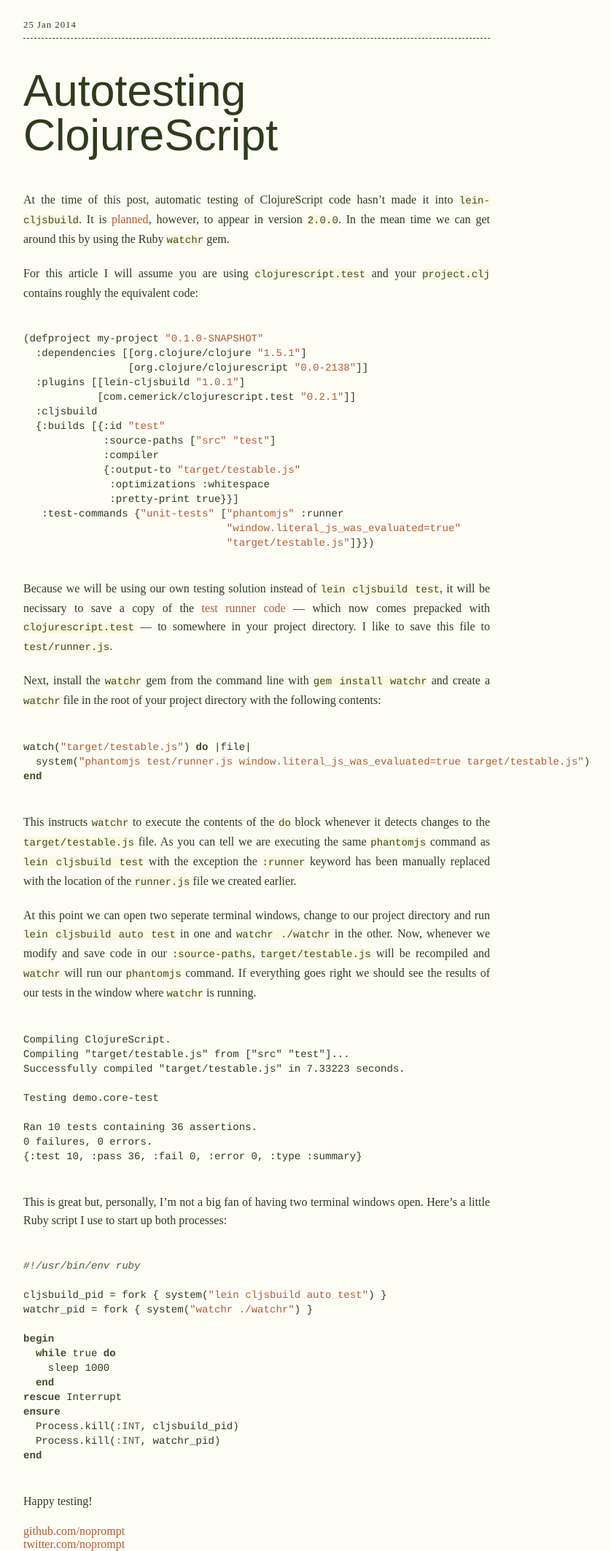
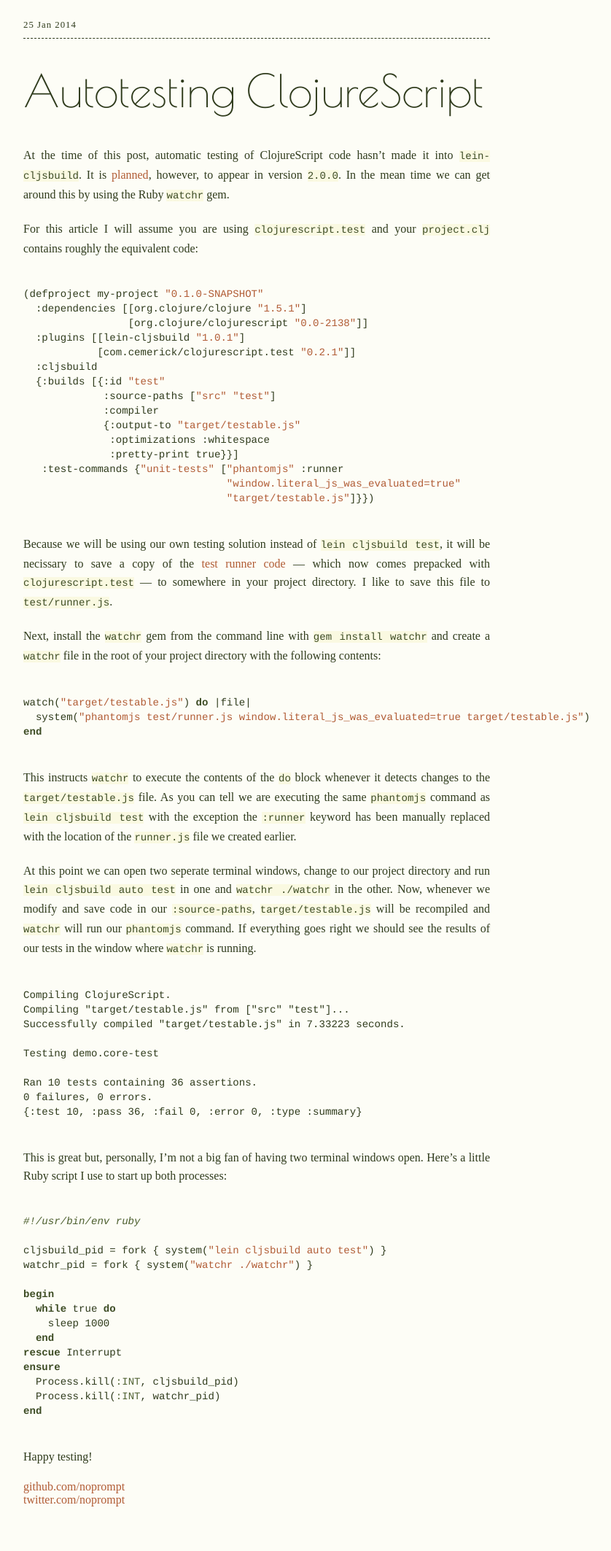
Before and after one commit to noprompt/noprompt.github.io, a Jekyll site: the page built from _posts/2014-01-23-autotesting-clojurescript.markdown, in a window 1280 px wide. Shown: the whole page at 73% size, without its empty margins (288-1126 px from the left). Built offline with Jekyll 4.4.1, drawn with Linux system fonts in a browser that asks for light colours; some web fonts are replaced; Markdown is read by kramdown in place of the engine named in the settings; after the commit the page ends 2065 px from its top, so only the background shows below that.

Commit message:
Forgot to add Google Fonts link

```diff
--- a/_layouts/default.html
+++ b/_layouts/default.html
@@ -5,7 +5,7 @@
         <meta http-equiv="X-UA-Compatible" content="IE=edge,chrome=1">
         <title>{{ page.title }}</title>
         <meta name="viewport" content="width=device-width">
-
+	<link href="http://fonts.googleapis.com/css?family=Poiret+One|Gentium+Basic:400,700,400italic,700italic" rel="stylesheet" type="text/css">
         <!-- Custom CSS -->
         <link rel="stylesheet" href="/css/main.css">
 
```
